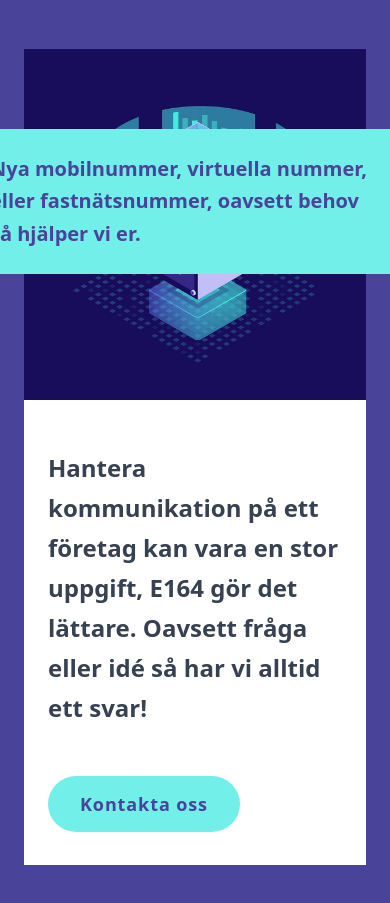
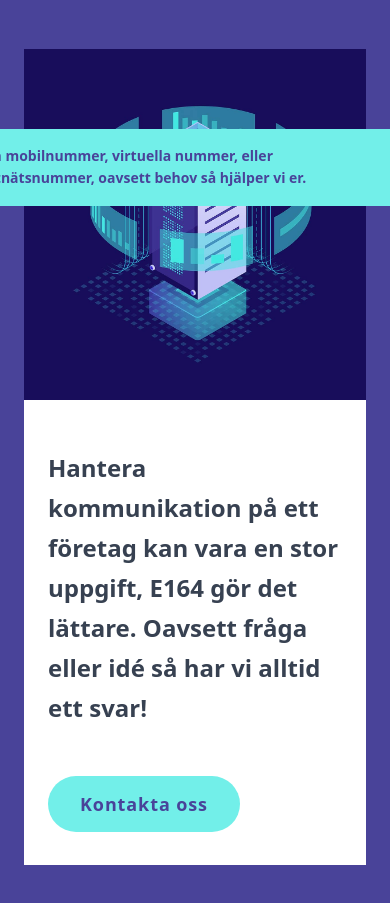
Before and after one commit to ktra99/e164, a Next.js app: page / in a window 390 px wide. Shown: the part 3120-4023 px from the top of the page. Built offline with nearby package versions, Linux system fonts and the light colour scheme.

Commit message:
quick update

```diff
--- a/src/pages/index.tsx
+++ b/src/pages/index.tsx
@@ -325,7 +325,7 @@
             </div>
             <img src="spiral.jpg" alt="spiral" className="lg:w-1/2" />
             <div className="bg-[#72EFE9] absolute -right-10 lg:-right-20 lg:-bottom-20 lg:top-auto top-20 w-[28rem]">
-              <p className="text-xl sm:text-4xl font-bold py-6 px-8 leading-relaxed text-[#494399]">
+              <p className="text-sm sm:text-4xl font-bold sm:py-6 sm:px-8 p-4 leading-relaxed text-[#494399]">
                 Nya mobilnummer, virtuella nummer, eller fastnätsnummer, oavsett
                 behov så hjälper vi er.
               </p>
```
